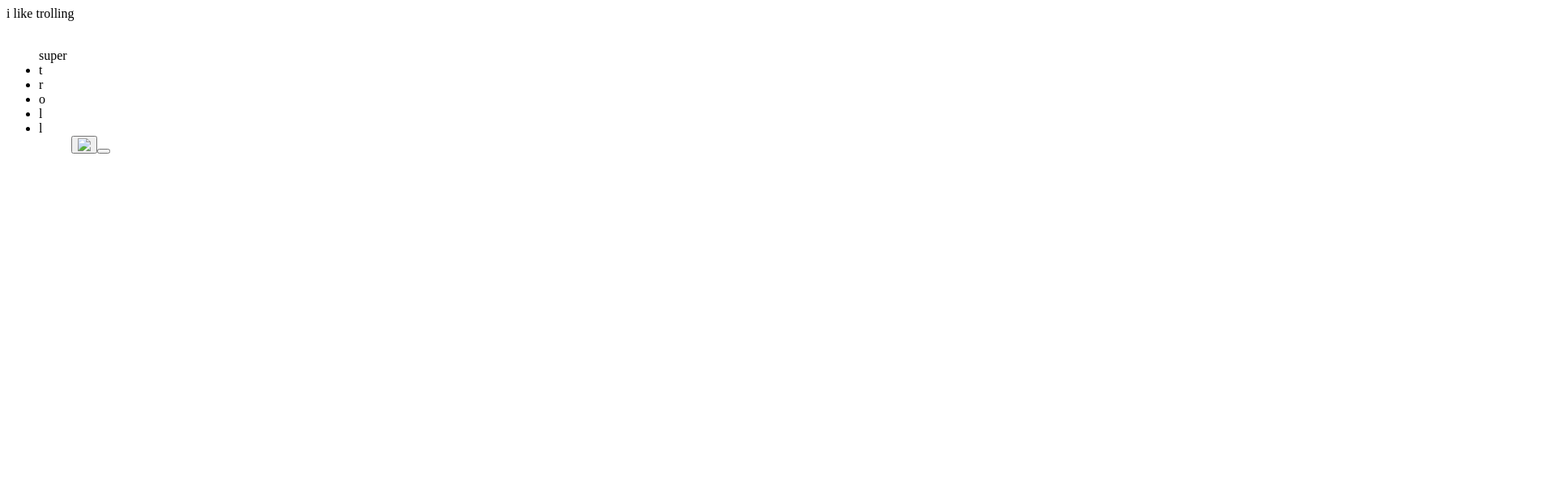
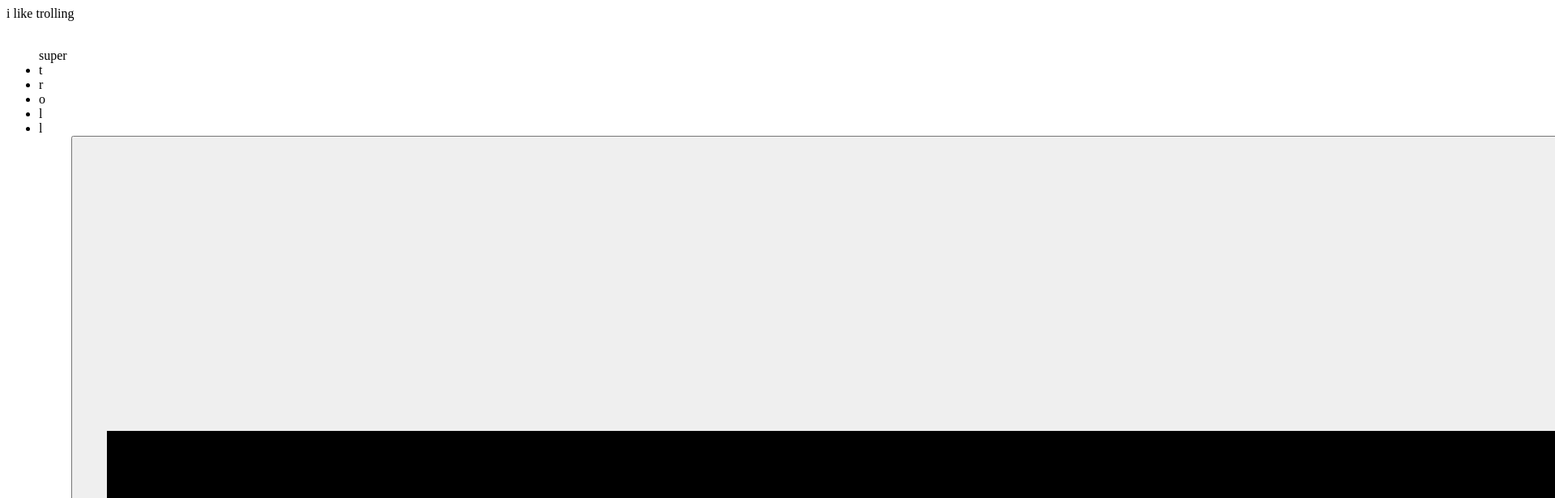
Before and after one commit to Armadillocurry/nil, a plain HTML site: page index.html in a window 1280 px wide. Shown: the top 616 px of the page at 81% size, 1920 px wide, since content can reach past the window. Drawn offline with Linux system fonts and the light colour scheme.

Commit message:
Update index.html

```diff
--- a/index.html
+++ b/index.html
@@ -11,7 +11,7 @@
 <li>l
 <ul>
 <button>
-<a href=https://pornhub.com><img src="Pornhub.jpg">
+<a href=https://pornhub.com><img src="Pornhub.png">
 <button><body>
 </head>
 </html>
```
